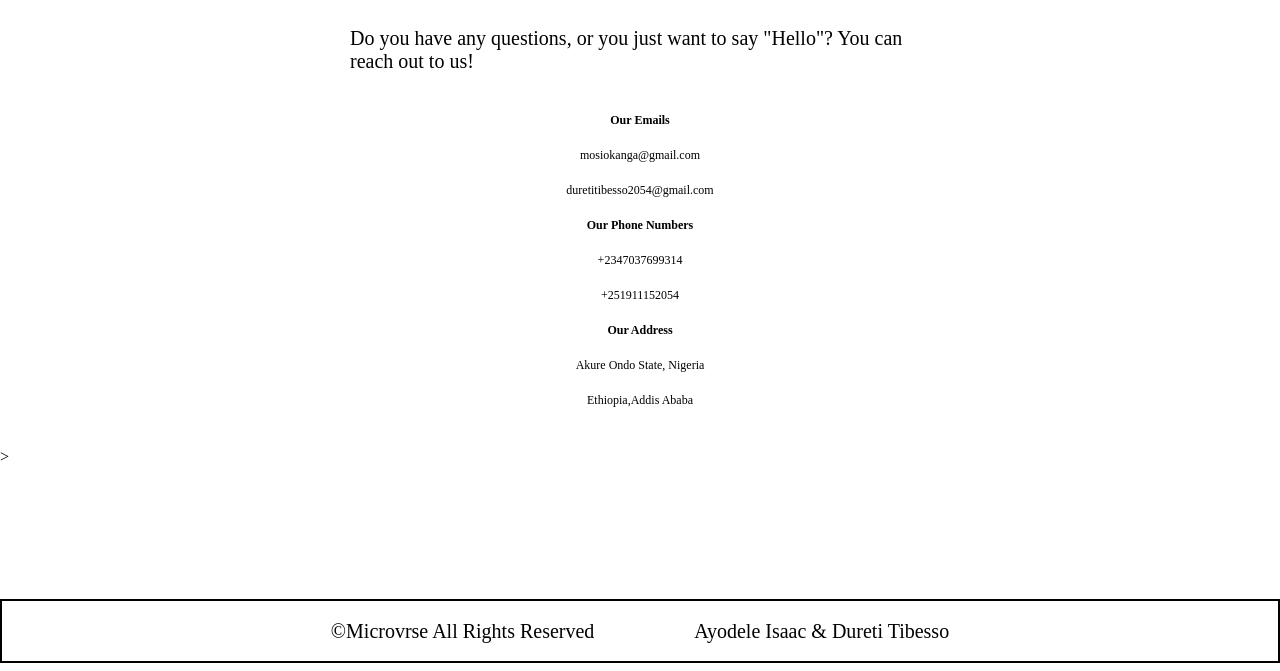
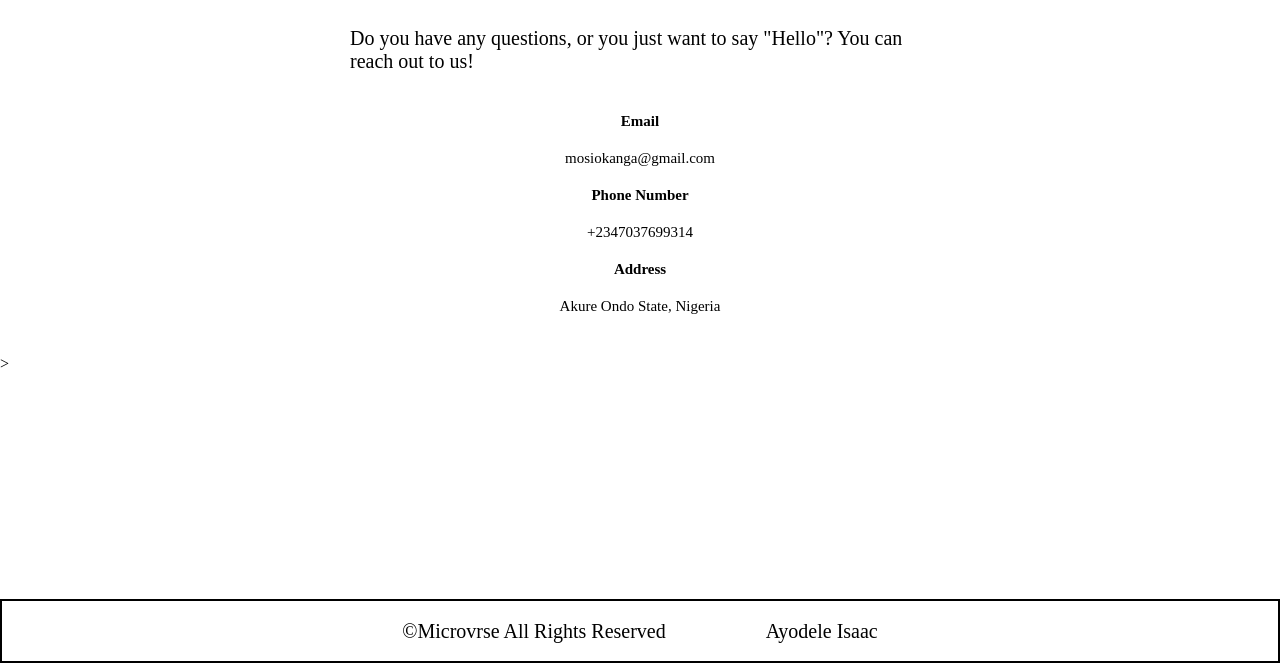
Before and after one commit to mosidrum/Awesome-books-ES6, a website: page html/contact.html in a window 1280 px wide. Shown: the part 129-800 px from the top of the page. Drawn offline with Linux system fonts and the light colour scheme.

Commit message:
Make changes

```diff
--- a/css/style.css
+++ b/css/style.css
@@ -42,7 +42,7 @@ body {
 
 .contact-container ul li {
   padding: 10px;
-  font-size: 12px;
+  font-size: 15px;
 }
 
 .book-holder .by {
--- a/html/contact.html
+++ b/html/contact.html
@@ -30,24 +30,21 @@
       <p class="container-text">Do you have any questions, or you just want to say "Hello"?
       You can reach out to us!<p>
       <ul>
-        <li><b>Our Emails</b>
+        <li><b>Email</b>
           <li>mosiokanga@gmail.com</li>
-          <li>duretitibesso2054@gmail.com</li>
         </li>
-        <li><b>Our Phone Numbers</b>
+        <li><b>Phone Number</b>
           <li>+2347037699314</li>
-          <li>+251911152054</li>
         </li>
-        <li><b>Our Address</b>
+        <li><b>Address</b>
           <li>Akure Ondo State, Nigeria</li>
-          <li>Ethiopia,Addis Ababa</li>
         </li>
       </ul>
     </div>
   </div>
   <footer>
       <p>&copy;Microvrse All Rights Reserved</p>
-      <p>Ayodele Isaac & Dureti Tibesso</p>
+      <p>Ayodele Isaac</p>
     </footer>
   <script src="../js/nav.js"></script>
   <script type="module" src="../index.js"></script>>
```
Also changed, not shown: html/addNew.html (+1 -1 lines), html/index.html (+1 -1 lines), README.md.
